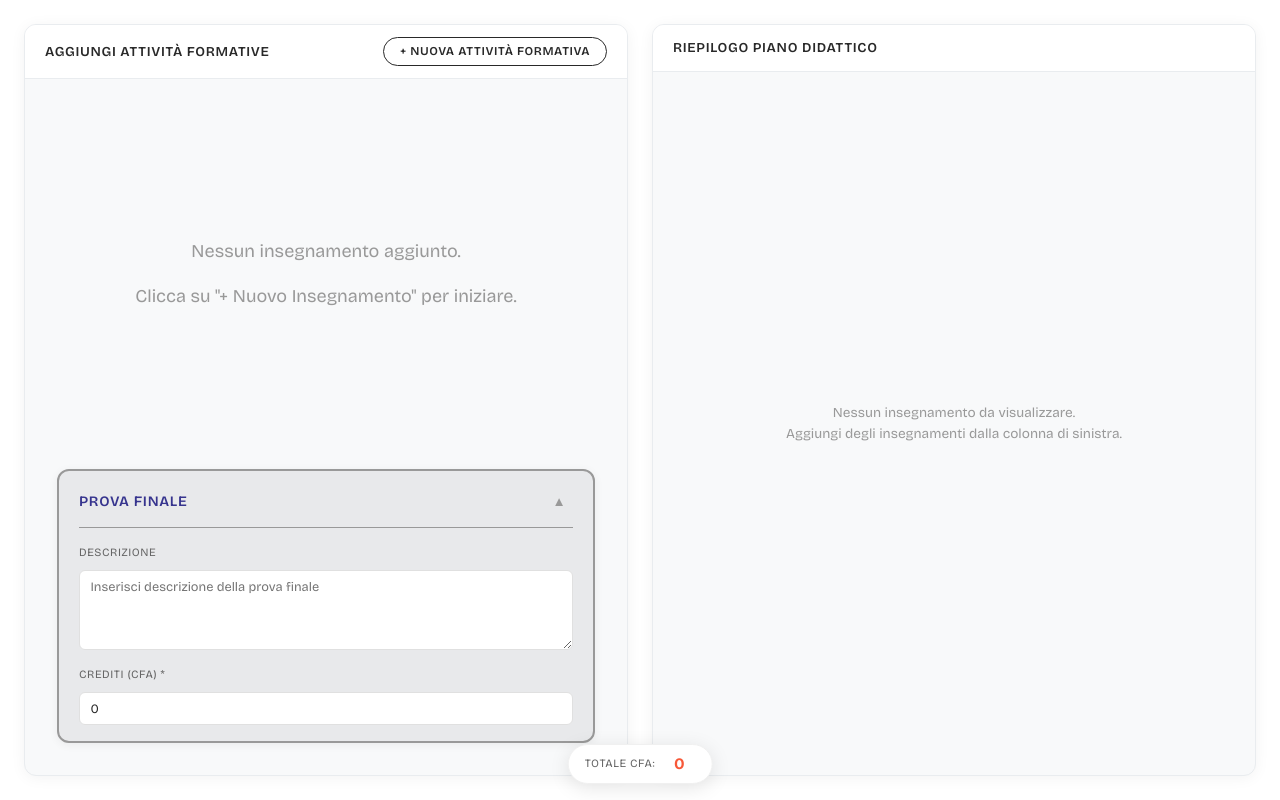
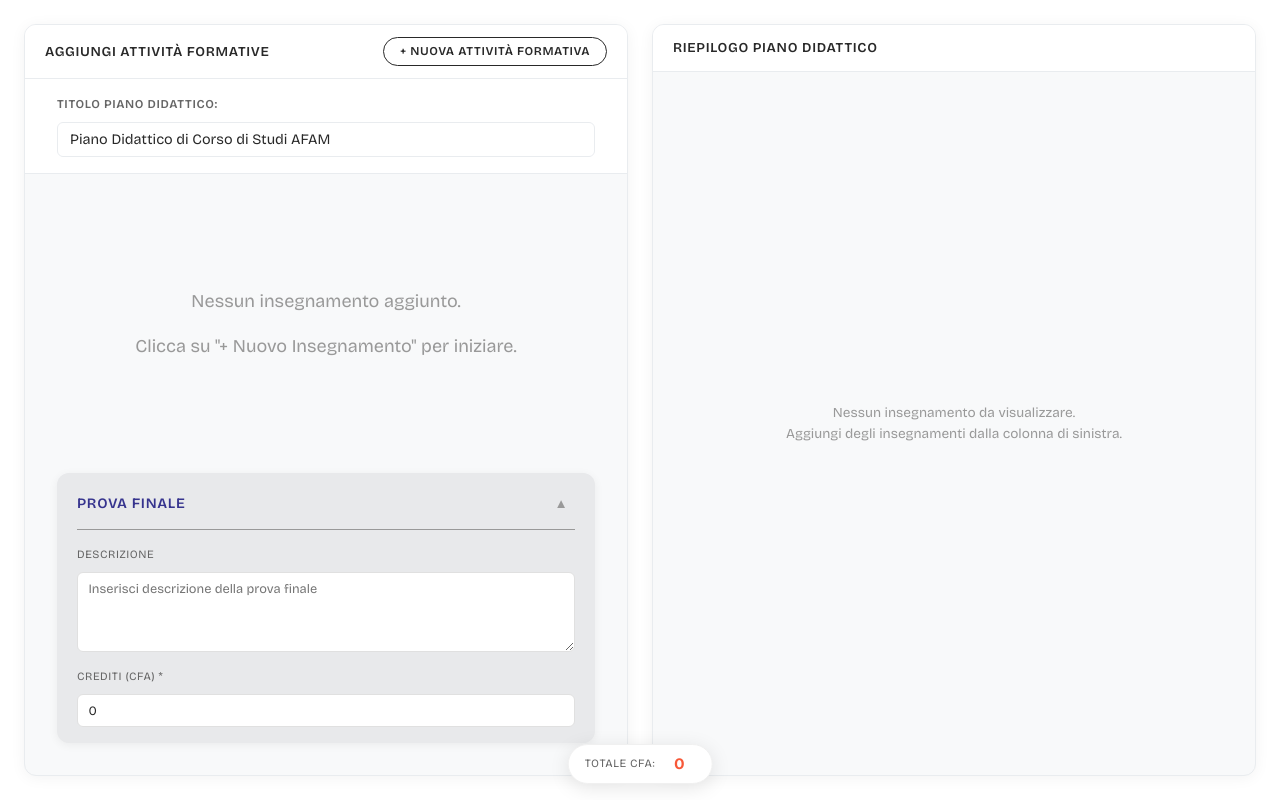
Before and after one commit to madamepolare/conscfv-compilatore, a React (Vite) app: page / in a window 1280 px wide. Built offline with nearby package versions, Linux system fonts and the light colour scheme.

Commit message:
Feature: campo titolo PDF personalizzabile + rimossi bordi prova finale

```diff
--- a/src/App.jsx
+++ b/src/App.jsx
@@ -11,6 +11,7 @@ function App() {
   const [data, setData] = useState([])
   const [insegnamenti, setInsegnamenti] = useState([])
   const [provaFinale, setProvaFinale] = useState({ descrizione: '', cfa: 0, collapsed: false })
+  const [titoloPDF, setTitoloPDF] = useState('Piano Didattico di Corso di Studi AFAM')
   const [loading, setLoading] = useState(true)
 
   const sensors = useSensors(
@@ -111,6 +112,20 @@ function App() {
               + Nuova Attività Formativa
             </button>
           </div>
+
+          {/* Campo Titolo Piano Didattico */}
+          <div className="titolo-piano-container">
+            <label htmlFor="titolo-piano">Titolo Piano Didattico:</label>
+            <input
+              id="titolo-piano"
+              type="text"
+              value={titoloPDF}
+              onChange={(e) => setTitoloPDF(e.target.value)}
+              className="titolo-piano-input"
+              placeholder="Inserisci titolo del piano didattico"
+            />
+          </div>
+
           <DndContext
             sensors={sensors}
             collisionDetection={closestCenter}
@@ -182,6 +197,7 @@ function App() {
           <CompiledView
             insegnamenti={insegnamenti}
             provaFinale={provaFinale}
+            titoloPDF={titoloPDF}
             totalCFA={totalCFA}
           />
         </div>
--- a/src/components/CompiledView.jsx
+++ b/src/components/CompiledView.jsx
@@ -3,7 +3,7 @@ import { gsap } from 'gsap'
 import jsPDF from 'jspdf'
 import 'jspdf-autotable'
 
-export default function CompiledView({ insegnamenti, provaFinale, totalCFA }) {
+export default function CompiledView({ insegnamenti, provaFinale, titoloPDF, totalCFA }) {
   const viewRef = useRef(null)
 
   useEffect(() => {
@@ -24,7 +24,7 @@ export default function CompiledView({ insegnamenti, provaFinale, totalCFA }) {
     const doc = new jsPDF()
 
     doc.setFontSize(16)
-    doc.text('Piano Didattico di Corso di Studi AFAM', 14, 20)
+    doc.text(titoloPDF || 'Piano Didattico di Corso di Studi AFAM', 14, 20)
 
     doc.setFontSize(10)
     const date = new Date().toLocaleDateString('it-IT')
--- a/src/styles/App.css
+++ b/src/styles/App.css
@@ -124,13 +124,51 @@
   padding: 0 2rem 2rem 2rem;
 }
 
+.titolo-piano-container {
+  padding: 1rem 2rem;
+  background: white;
+  border-bottom: 1px solid #e9ecef;
+}
+
+.titolo-piano-container label {
+  display: block;
+  font-size: 0.75rem;
+  font-weight: 600;
+  color: #666;
+  margin-bottom: 0.5rem;
+  text-transform: uppercase;
+  letter-spacing: 0.05em;
+}
+
+.titolo-piano-input {
+  width: 100%;
+  padding: 0.5rem 0.75rem;
+  border: 1px solid #e9ecef;
+  border-radius: 6px;
+  font-size: 0.9rem;
+  color: #292929;
+  font-family: 'Bricolage Grotesque', sans-serif;
+  transition: all 0.2s ease;
+}
+
+.titolo-piano-input:focus {
+  outline: none;
+  border-color: #36348E;
+  box-shadow: 0 0 0 3px rgba(54, 52, 142, 0.1);
+}
+
+.titolo-piano-input::placeholder {
+  color: #999;
+  font-style: italic;
+}
+
 .prova-finale-card {
   background: #e8e9eb;
   border-radius: 12px;
   padding: 1rem 1.25rem;
   box-shadow: 0 2px 10px rgba(0, 0, 0, 0.06);
   transition: all 0.3s ease;
-  border: 2px solid #999;
+  border: none;
 }
 
 .prova-finale-card .card-header {
@@ -579,11 +617,11 @@ textarea.form-control {
 
 .compiled-item.prova-finale-item {
   background: #e8e9eb;
-  border: 2px solid #999;
+  border: none;
 }
 
 .compiled-item.prova-finale-item:hover {
-  border-color: #666;
+  border: none;
 }
 
 .compiled-item.prova-finale-item .compiled-number {
```
